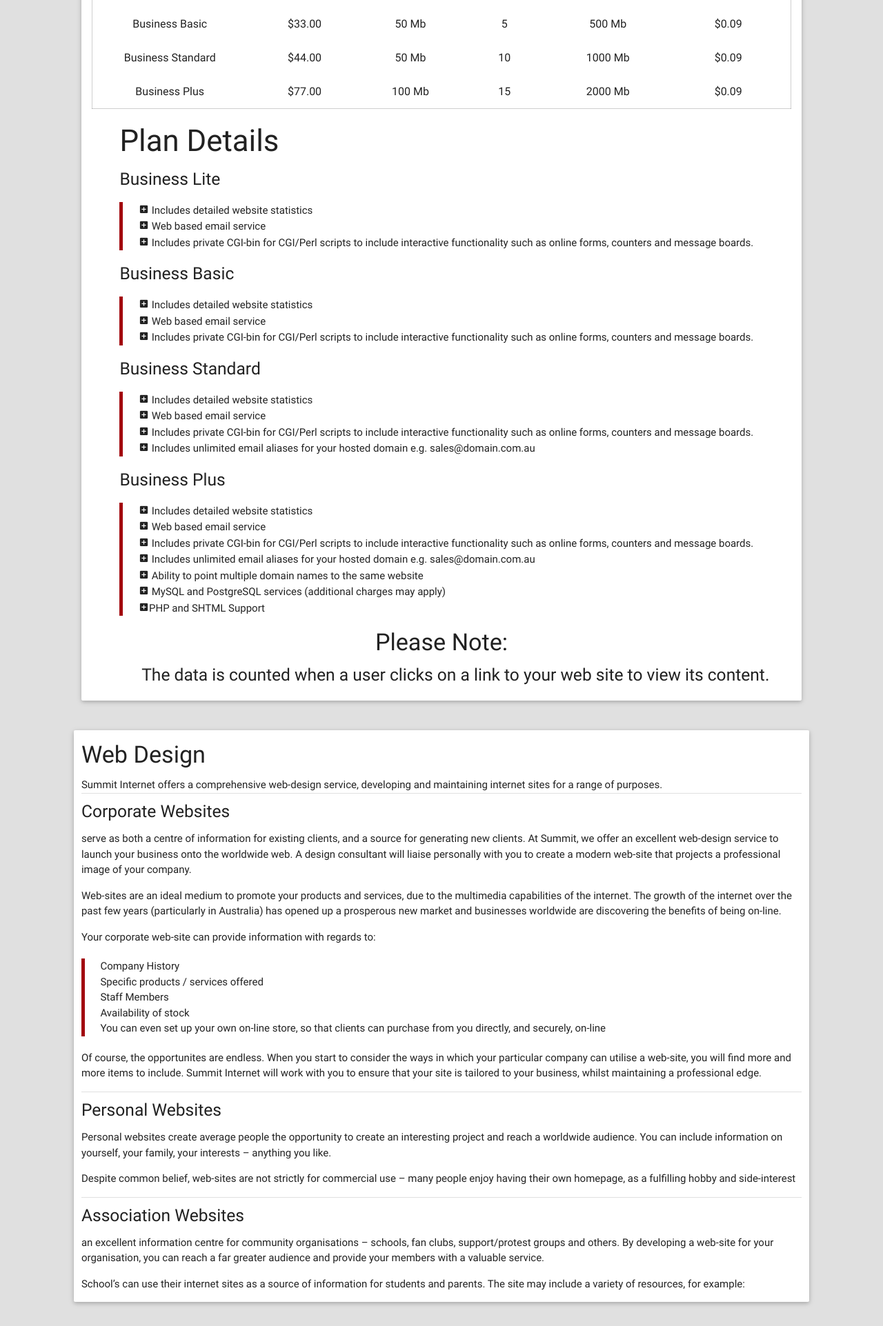
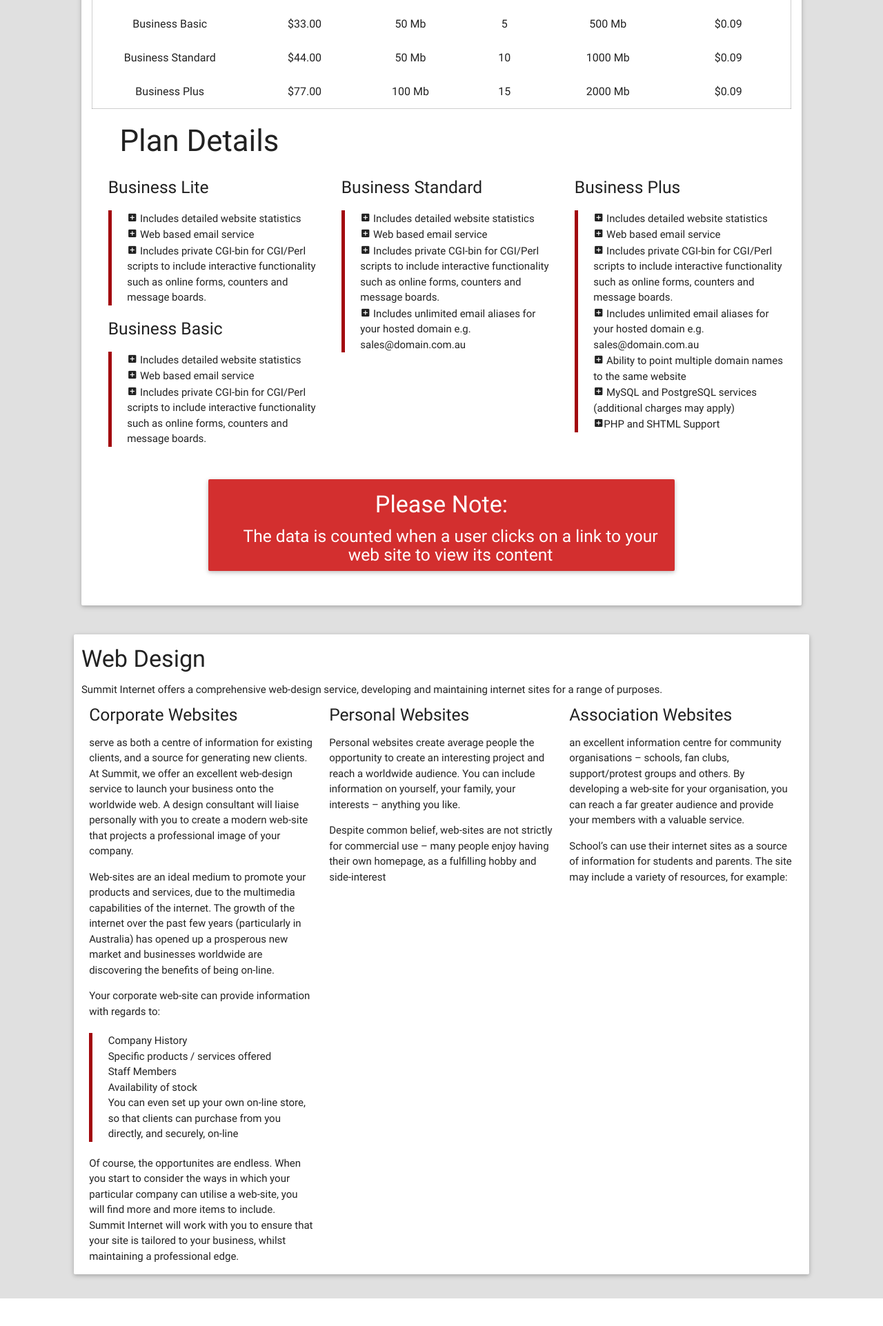
Before and after one commit to raicovx/Summit-Internet-NEW, a PHP site: page / in a window 1280 px wide. Shown: the part 2744-4667 px from the top of the page at 69% size. After the commit the page ends 4627 px from the top, so only its background shows below. Run offline with PHP 8.4, Linux system fonts and the light colour scheme.

Commit message:
CardPanel, link fixes, wdesign layout

```diff
--- a/content-hosting-section.php
+++ b/content-hosting-section.php
@@ -66,6 +66,8 @@
                             </tbody>
                   </table>
             <h3>Plan Details</h3>
+            <div class="row">
+            <div class="col l4">
             <h5>Business Lite</h5>
                 <blockquote>
                     <ul>
@@ -78,6 +80,8 @@
                     <li><i class="mdi-content-add-box"></i> Includes private CGI-bin for CGI/Perl scripts to include interactive functionality such as online forms, counters and message boards.</li>
                         </ul>
                 </blockquote>
+
+
          <h5>Business Basic</h5>
                 <blockquote>
                     <ul>
@@ -90,6 +94,8 @@
                     <li><i class="mdi-content-add-box"></i> Includes private CGI-bin for CGI/Perl scripts to include interactive functionality such as online forms, counters and message boards.</li>
                         </ul>
                 </blockquote>
+                </div>
+                <div class="col l4">
          <h5>Business Standard</h5>
                 <blockquote>
                     <ul>
@@ -103,6 +109,8 @@
                     <li><i class="mdi-content-add-box"></i> Includes unlimited email aliases for your hosted domain e.g. sales@domain.com.au</li>
                         </ul>
                 </blockquote>
+                </div>
+                <div class="col l4">
          <h5>Business Plus</h5>
                 <blockquote>
                     <ul>
@@ -120,7 +128,11 @@
                         <li><i class="mdi-content-add-box"></i>PHP and SHTML Support</li>
                         </ul>
                 </blockquote>
-        <h4 class="center">Please Note:</h4><h5 class="center"> The data is counted when a user clicks on a link to your web site to view its content.</h5>
+                </div>
+                </div>
+               <div class="row">
+        <div class="col s8 offset-s2 card-panel red darken-2"><h4 class="center white-text">Please Note:</h4><h5 class="center white-text"> The data is counted when a user clicks on a link to your web site to view its content</h5></div>
+        </div>
         </div>
     </div>
     <div id="email" class="col s12 m12 l10 offset-l1">
--- a/content-slider.php
+++ b/content-slider.php
@@ -1,4 +1,4 @@
- <div class="slider blue-grey darken-4">
+ <div id="slider" class="slider blue-grey darken-4">
      <a class="fullScreen" href="#"><i class="mdi-navigation-unfold-more"></i></a>
     <ul class="slides">
      <li>
--- a/content-webDesign-section.php
+++ b/content-webDesign-section.php
@@ -3,9 +3,9 @@
         <h4>Web  Design</h4>
         Summit Internet offers a comprehensive web-design service, developing and maintaining internet sites for a range of purposes.
         <br>
-         <div class="divider"></div>
-        <h5>Corporate Websites</h5>
-        <p>serve as both a centre of information for existing clients, and a source for generating new clients. At Summit, we offer an excellent web-design service to launch your business onto the worldwide web. A design consultant will liaise personally with you to create a modern web-site that projects a professional image of your company.</p>
+
+                 <div class="col l4"><h5>Corporate Websites</h5>
+                    <p>serve as both a centre of information for existing clients, and a source for generating new clients. At Summit, we offer an excellent web-design service to launch your business onto the worldwide web. A design consultant will liaise personally with you to create a modern          web-site that projects a professional image of your company.</p>
                     <p>Web-sites are an ideal medium to promote your products and services, due to the multimedia capabilities of the internet. The growth of the internet over the past few years (particularly in Australia) has opened up a prosperous new market and businesses worldwide are discovering the benefits of being on-line.</p>
                     <p>Your corporate web-site can provide information with regards to:
                     <blockquote>
@@ -16,13 +16,16 @@
                         <li>Availability of stock</li>
                         <li>You can even set up your own on-line store, so that clients can purchase from you directly, and securely, on-line</li>
                         </ul></blockquote>
-        Of course, the opportunites are endless. When you start to consider the ways in which your particular company can utilise a web-site, you will find more and more items to include. Summit Internet will work with you to ensure that your site is tailored to your business, whilst maintaining a professional edge.</p>
-    <div class="divider"></div>
+                    Of course, the opportunites are endless. When you start to consider the ways in which your particular company can utilise a web-site, you will find more and more items to include. Summit Internet will work with you to ensure that your site is tailored to your business, whilst maintaining a professional edge.</p></div>
+
+        <div class="col l4">
     <h5>Personal Websites</h5>
     <p>Personal websites create average people the opportunity to create an interesting project and reach a worldwide audience. You can include information on yourself, your family, your interests – anything you like.</p>
     <p>Despite common belief, web-sites are not strictly for commercial use – many people enjoy having their own homepage, as a fulfilling hobby and side-interest</p>
-    <div class="divider"></div>
+    </div>
+
+        <div class="col l4">
     <h5>Association Websites</h5>
     <p>an excellent information centre for community organisations – schools, fan clubs, support/protest groups and others. By developing a web-site for your organisation, you can reach a far greater audience and provide your members with a valuable service.</p>
     <p>School’s can use their internet sites as a source of information for students and parents. The site may include a variety of resources, for example:</p>
-</div>
+</div></div>
--- a/content-welcome-area.php
+++ b/content-welcome-area.php
@@ -1,4 +1,4 @@
-<div class="row welcomeArea">
+<div id="welcomeArea" class="row welcomeArea">
 
         <div class="logoCard card col s0 m4 l3 offset-l1 center valign-wrapper">
                <img class="valign col s12 m12 l10" src="Images/logotransp.png">
--- a/navigation-main.php
+++ b/navigation-main.php
@@ -1,8 +1,8 @@
   <ul class="right hide-on-med-and-down">
-            <li class="active"><a href="home.html">Home</a></li>
+            <li class="active"><a href="#slider">Home</a></li>
             <li><a class="dropdown-button" href="#!" data-activates="dropdown1">Internet <i class="mdi-navigation-arrow-drop-down right"></i></a></li>
             <li><a class="dropdown-button" data-activates="dropdown2" href="#!">Hosting <i class="mdi-navigation-arrow-drop-down right"></i></a></li>
-            <li><a href="webDesign.html">Web Design</a></li>
+            <li><a href="#webDesignSection">Web Design</a></li>
             <li><a href="support.html">Support</a></li>
             <li><a href="contactUs.html">Contact Us</a></li>
             <li><a class="dropdown-button" data-activates="dropdown3" href="members.html">Members <i class="mdi-navigation-arrow-drop-down right"></i></a></li>
```
Lines whose indentation alone changed are shown as unchanged.
